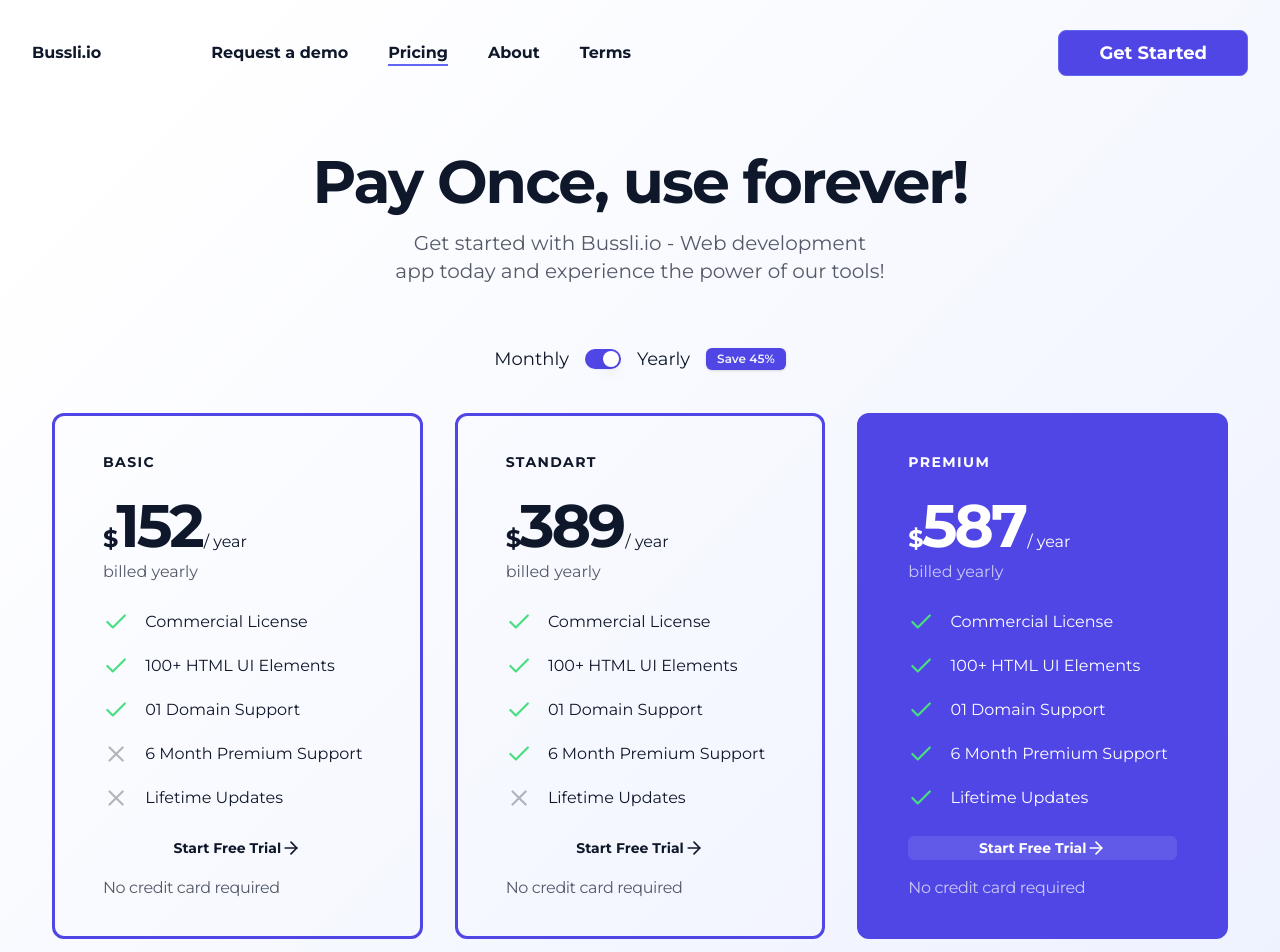
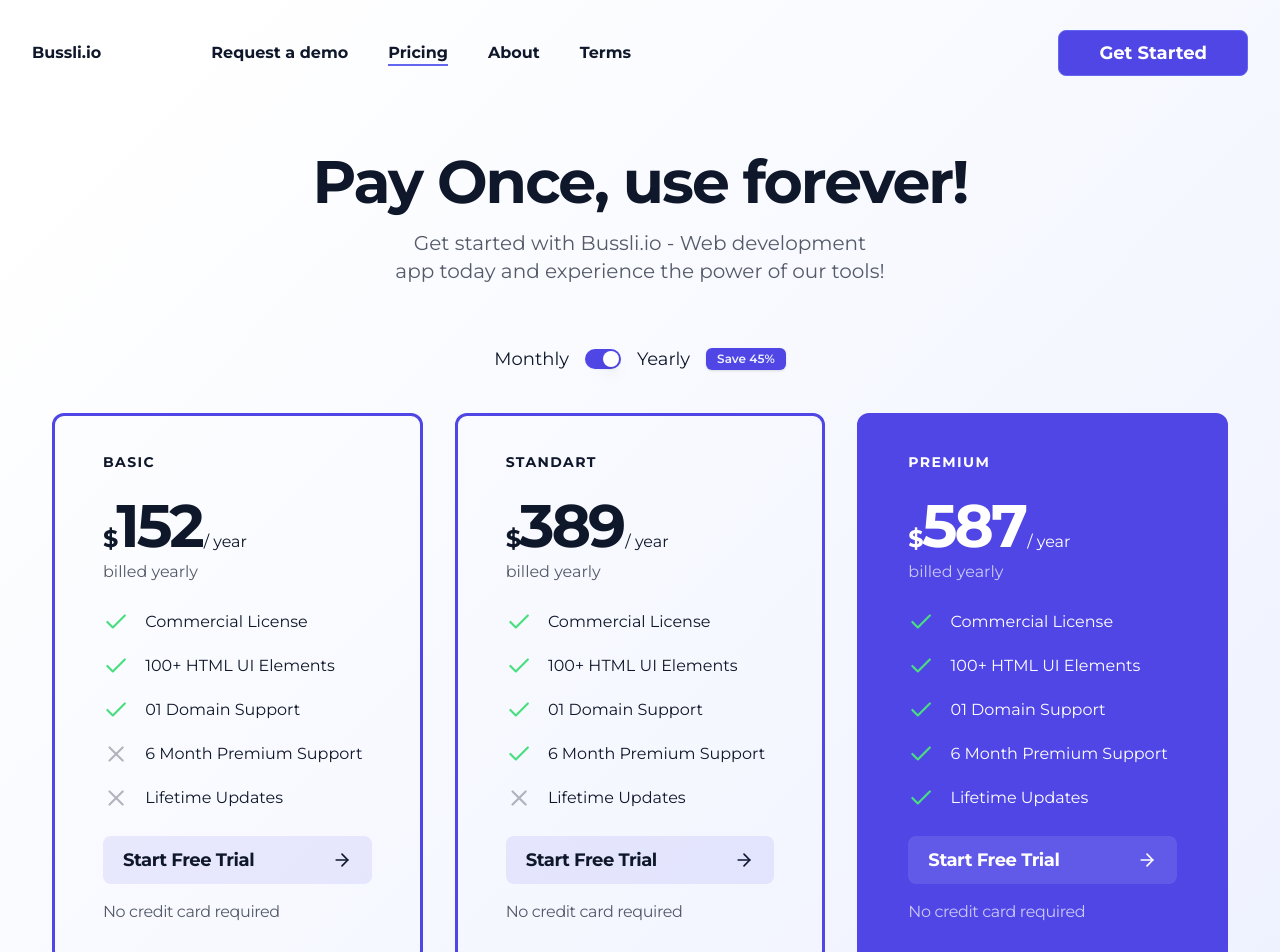
Before and after one commit to barisbargun/bussli.io, a React (Vite) app: page /pricing in a window 1280 px wide. Shown: the top 952 px of the page. Built offline with nearby package versions, Linux system fonts and the light colour scheme.

Commit message:
feat(button): add new variants

```diff
--- a/src/components/ui/button.tsx
+++ b/src/components/ui/button.tsx
@@ -19,12 +19,15 @@
           'bg-slate-100 text-slate-900 shadow-sm hover:bg-slate-100/80 dark:bg-slate-800 dark:text-slate-50 dark:hover:bg-slate-800/80',
         ghost:
           'hover:bg-slate-100 hover:text-slate-900 dark:hover:bg-slate-800 dark:hover:text-slate-50',
-        link: 'text-slate-900 underline-offset-4 hover:underline dark:text-slate-50'
+        link: 'text-slate-900 underline-offset-4 hover:underline dark:text-slate-50',
+        indigo:'border-indigo-500 bg-indigo-600 hover:bg-indigo-700 active:bg-indigo-800 font-bold text-white',
+        indigoTransparent:'hover:bg-indigo-600/15 active:bg-indigo-600/20 tracking-tight bg-indigo-600/10 justify-between'
       },
       size: {
         default: 'h-9 px-4 py-2',
         sm: 'h-8 rounded-md px-3 text-xs',
         lg: 'h-10 rounded-md px-8',
+        xl:'h-12 rounded-lg px-10 text-lg',
         icon: 'size-9'
       }
     },
```
